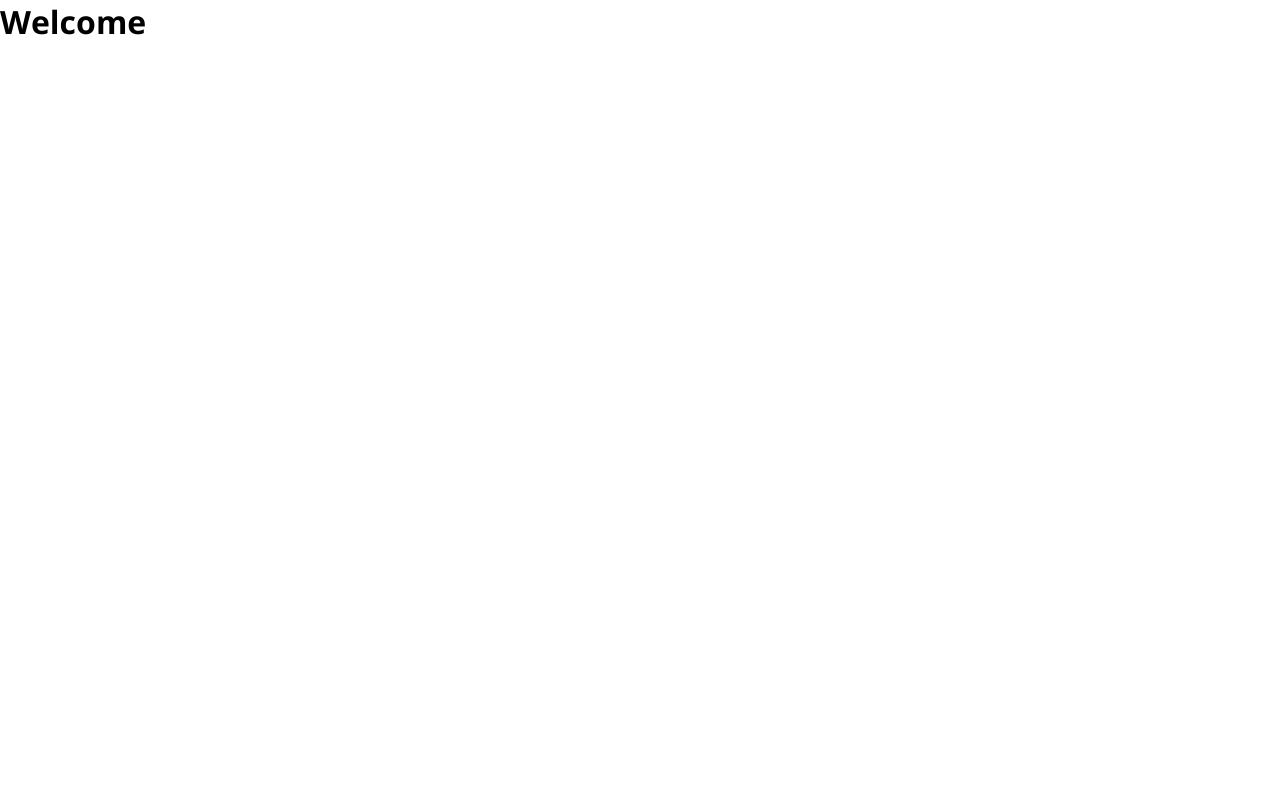
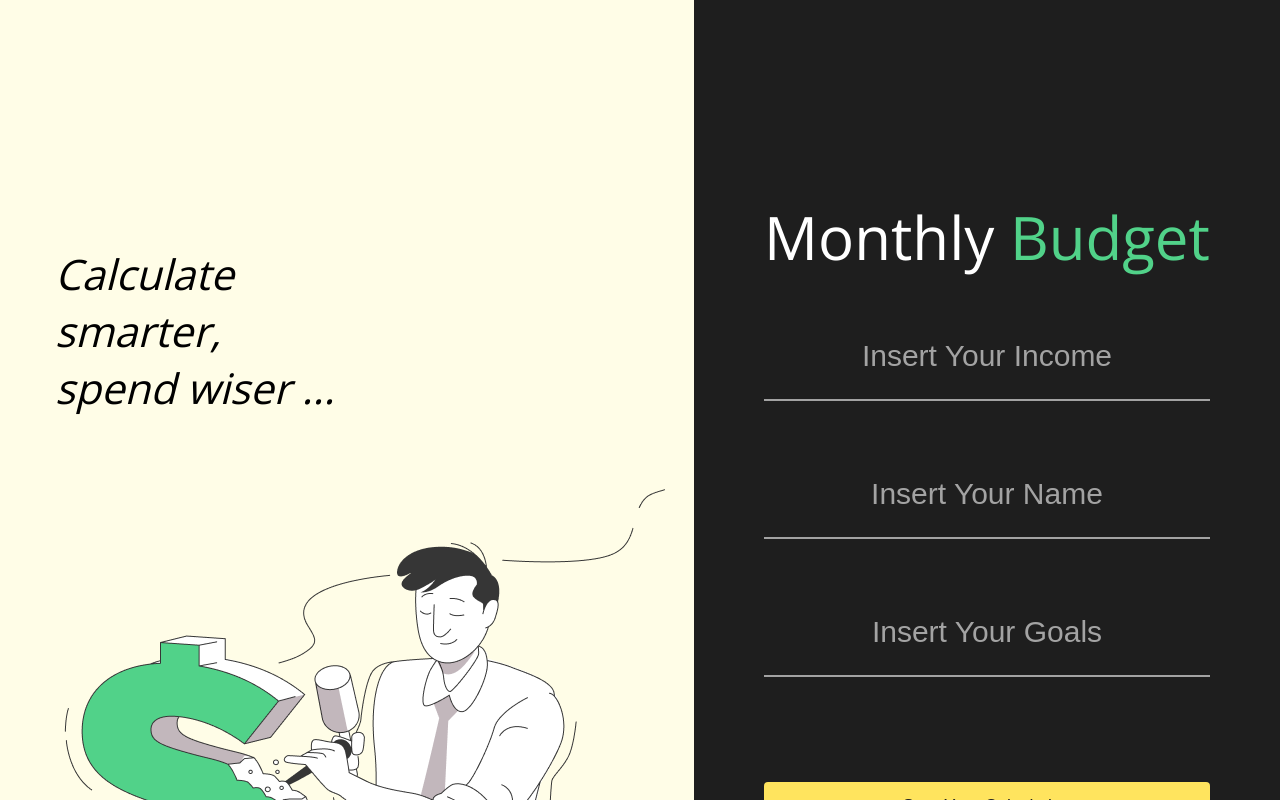
Before and after one commit to salkao/MoneyCalculation, a Vue app: page / in a window 1280 px wide. Built offline with nearby package versions, Linux system fonts and the light colour scheme.

Commit message:
Enhance Welcome.vue with new layout, inputs for budget calculation, and improved styling.

```diff
--- a/src/components/views/Welcome.vue
+++ b/src/components/views/Welcome.vue
@@ -1,9 +1,109 @@
 <template>
   <div class="welcome-container">
-    <h1 class="welcome-title">Welcome</h1>
+    <div class="welcome-box left">
+      <h2 class="welcome-title italic">
+        Calculate smarter,<br />spend wiser ...
+      </h2>
+      <img
+        src="@/assets/images/Welcome.png"
+        alt="Welcome Illustration"
+        class="welcome-image"
+      />
+    </div>
+    <div class="welcome-box right">
+      <div class="welcome-box-content">
+        <div class="welcome-title-container">
+          <span class="welcome-title text-lg">Monthly </span>
+          <span class="welcome-title text-lg text-highlight">Budget</span>
+        </div>
+        <div class="welcome-form flex-center">
+          <MbInput class="welcome-input" :placeholder="'Insert Your Income'" />
+          <MbInput class="welcome-input" :placeholder="'Insert Your Name'" />
+          <MbInput class="welcome-input" :placeholder="'Insert Your Goals'" />
+          <button class="welcome-button">Start Your Calculation</button>
+        </div>
+      </div>
+    </div>
   </div>
 </template>
 
-<script setup lang="ts"></script>
+<script setup lang="ts">
+import MbInput from '@/components/elements/MbInput.vue';
+</script>
 
-<style scoped lang="scss"></style>
+<style lang="scss">
+.welcome-container {
+  display: flex;
+  height: 100vh;
+  width: 100vw;
+
+  .welcome-box {
+    display: flex;
+    flex: 1;
+    flex-direction: column;
+    height: 100vh;
+    position: relative;
+
+    &.left {
+      background: $secondary-color;
+
+      img {
+        margin-top: auto;
+      }
+    }
+
+    &.right {
+      background: $primary-color;
+      align-items: center;
+
+      .welcome-box-content {
+        margin-top: 196px;
+        flex-direction: column;
+        justify-content: space-between;
+      }
+
+      .welcome-title-container {
+        color: $primary-color-light;
+      }
+
+      .welcome-form {
+        flex-direction: column;
+        margin-top: 32px;
+        width: 100%;
+        margin-top: 58px;
+
+        .welcome-input {
+          height: 67px;
+          margin-bottom: 71px;
+        }
+        .welcome-button {
+          margin-top: 32px;
+          background: #ffe45e;
+          color: #232323;
+          font-size: 1.1rem;
+          font-weight: 500;
+          border: none;
+          border-radius: 4px;
+          padding: 14px 0;
+          width: 100%;
+          cursor: pointer;
+          transition: background 0.2s;
+
+          &:hover {
+            background: #fff176;
+          }
+        }
+      }
+    }
+
+    .welcome-title {
+      &.italic {
+        margin: 245px 291px 73px 55px;
+        font-style: italic;
+        font-weight: 400;
+        font-size: 42px;
+      }
+    }
+  }
+}
+</style>
```
